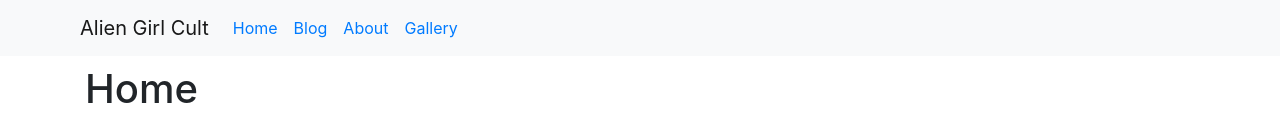
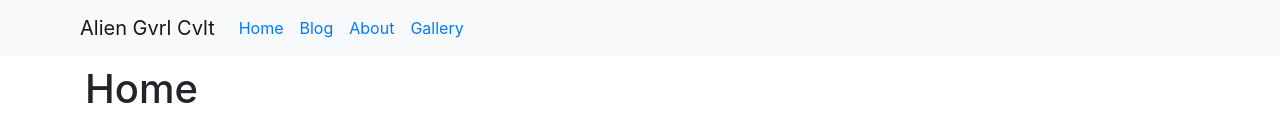
Before and after one commit to paulreyneveld/agc, a React (Create React App) app: page / in a window 1280 px wide. Shown: the top 135 px of the page. Built offline with nearby package versions, Linux system fonts and the light colour scheme; no server answers.

Commit message:
Updated Logo

```diff
--- a/src/components/Navigation.js
+++ b/src/components/Navigation.js
@@ -12,7 +12,7 @@ const Navigation = () => {
     return (
     <Container>
     <Navbar style={styles} fixed="top" bg="light" expand="lg">
-        <Navbar.Brand href="#home">Alien Girl Cult</Navbar.Brand>
+        <Navbar.Brand href="#home">Alien Gvrl Cvlt</Navbar.Brand>
         <Navbar.Toggle aria-controls="basic-navbar-nav" />
         <Navbar.Collapse id="basic-navbar-nav">
             <Nav className="mr-auto">
```
Also changed, not shown: 1 other file (tests, documents, lock files or other folders).
